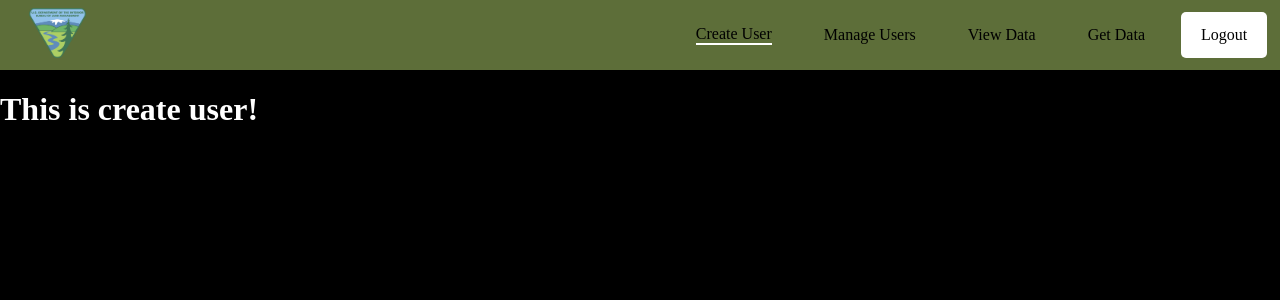
After one commit to kaisser24/BLM_Project, a Flask app: page /create_user in a window 1280 px wide. The commit adds this page. Shown: the top 300 px of the page. Run offline with Flask 3, Linux system fonts and the light colour scheme.

Commit message:
WebApp Update 2/26

```diff
--- a/WebApp/main.py
+++ b/WebApp/main.py
@@ -17,6 +17,17 @@ app = Flask(__name__)
 
 #look for com port for Xbee
 
+@app.route('/')
+def home():
+    return render_template('home.html')
+
+@app.route('/create_user')
+def create_user():
+    return render_template('create_user.html')
+
+@app.route('/manage_users')
+def manage_users():
+    return render_template('manage_users.html')
 
 @app.route('/view_data')
 def view_data():
--- /dev/null
+++ b/WebApp/static/script.js
@@ -0,0 +1,24 @@
+// Wait for the document to be fully loaded
+document.addEventListener("DOMContentLoaded", function () {
+  const xValues = ["8-9:59 AM", "10-11:59 AM", "12-1:59 PM", "2-3:59 PM", "4-5:59 PM", "6-7:59 PM"];
+  const yValues = [12, 32, 44, 24, 15, 8];
+  const barColors = ["red", "green", "blue", "orange", "brown", "purple"];
+
+  new Chart("myChart", {
+      type: "bar",
+      data: {
+          labels: xValues,
+          datasets: [{
+              backgroundColor: barColors,
+              data: yValues
+          }]
+      },
+      options: {
+          legend: { display: false },
+          title: {
+              display: true,
+              text: "Today's Shot Data"
+          }
+      }
+  });
+});
--- a/WebApp/static/style.css
+++ b/WebApp/static/style.css
@@ -0,0 +1,102 @@
+body {
+    background-color: #000000;
+    margin: 0;
+    color: white;
+}
+
+a {
+    color: white;
+    text-decoration: none;
+    background-color: transparent;
+    outline: none; /* Remove outline by default */
+}
+
+a.tab {
+    color: black;
+}
+
+a:hover {
+    color: #b45826;
+    text-decoration: none;
+    box-shadow: none; /* Remove box-shadow if present */
+}
+
+
+nav {
+    overflow: hidden;
+    background-color: #5d6e39;
+    display: flex; /* Use flexbox */
+    justify-content: space-between; /* Space items horizontally */
+    align-items: center; /* Center items vertically */
+    height: 70px;
+}
+
+
+
+nav li {
+    /* float: left; Remove float */
+    margin-right: 16px; /* Add margin for spacing between items */
+}
+
+nav li:last-child {
+    margin-right: 0; /* No margin for the last item */
+}
+
+nav li a {
+    /* Remove any fixed height here */
+    display: block;
+    color: black;
+    text-align: center;
+    /* Padding adjustments: */
+    padding: 14px 0 14px 16px; /* Use margin-bottom for spacing */
+    text-decoration: none;
+    outline: none; /* Remove outline by default */
+    box-sizing: border-box; /* Ensure consistent sizing */
+    position: relative; /* Apply consistent positioning */
+    margin-right: 20px; /* Increase spacing between elements */
+}
+
+nav li a.active::after {
+    content: '';
+    display: block;
+    margin: auto;
+    height: 2px;
+    bottom: auto;
+    width: auto; /* Adjust this to change the width of the border */
+    background: white;
+}
+
+
+nav ul {
+    list-style-type: none;
+    margin: 1%; /* Adjust this if needed */
+    padding: 0;
+    display: flex;
+    align-items: center; /* Ensure vertical centering */
+    justify-content: center; /* Add this for horizontal centering */
+}
+
+nav li a:hover:not(.active) {
+    background-color: transparent !important; /* Override any conflicting styles */
+    color: #b45826; /* Maintain hover color */
+
+}
+
+nav li a.logout {
+    display:inline-block;
+    padding: 8px 20px;
+    margin-right: 5%;
+    background-color: #ffffff;
+    color: black;
+    border-radius: 5px;
+    text-decoration: none;
+    transition: background-color 0.3s;
+    /* Add this line: */
+    line-height: 30px; /* Adjust the value based on your desired height */
+}
+
+
+
+nav li a.logout:hover {
+    background-color: #333; /* Darker background color on hover */
+}
--- a/WebApp/templates/base.html
+++ b/WebApp/templates/base.html
@@ -3,26 +3,22 @@
 <head>
     <meta charset="UTF-8">
     <script src="../static/script.js"></script>
+    <script src="https://cdnjs.cloudflare.com/ajax/libs/Chart.js/2.9.4/Chart.js"></script>
     <link rel="stylesheet" href="{{ url_for('static', filename='style.css') }}">
     <title>{% block title %} {% endblock %}</title>
 </head>
 
 <body>
     <nav>
-        <ul>
-            {% if current_user.is_authenticated %}
-                <div class="welcome-username">
-                    <p>Welcome {{ current_user.name }}!</p>
-                </div>
-                <li><a {% if active_page == 'home' %}class="active"{% endif %} href="/">Home</a></li>
-                <li><a {% if active_page == 'create_shoe' %}class="active"{% endif %} href="/create_shoe">Create</a></li>
-                <li><a {% if active_page == 'view_shoes' %}class="active"{% endif %} href="/read">Read</a></li>
-                <li><a {% if active_page == 'logout' %}class="active"{% endif %} href="/logout">Logout</a></li>
-            {% else %}
-                <li><a {% if active_page == 'home' %}class="active"{% endif %} href="/">Home</a></li>
-                <li><a {% if active_page == 'create_user' %}class="active"{% endif %} href="/create_user">Create User</a></li>
-                <li><a {% if active_page == 'login' %}class="active"{% endif %} href="/login">Login</a></li>
-            {% endif %}
+        <ul class="left">
+            <li><a href="/"><img src="../static/BLM Logo.png" height="50"></a></li>
+        </ul>
+        <ul class="right">
+            <li><a {% if active_page == 'create_user' %}class="active"{% endif %} href="/create_user">Create User</a></li>
+            <li><a {% if active_page == 'manage_users' %}class="active"{% endif %} href="/manage_users">Manage Users</a></li>
+            <li><a {% if active_page == 'view_data' %}class="active"{% endif %} href="/view_data">View Data</a></li>
+            <li><a {% if active_page == 'get_data' %}class="active"{% endif %} href="/get_data">Get Data</a></li>
+            <li><a class="logout" href="/logout">Logout</a></li>
         </ul>
     </nav>
     {% block content %}
--- /dev/null
+++ b/WebApp/templates/create_user.html
@@ -0,0 +1,9 @@
+{% extends 'base.html' %}
+{% set active_page = "create_user" %}
+{% block title %}Create User{% endblock %}
+
+{% block content %}
+    <body>
+        <h1>This is create user!</h1>
+    </body>
+{% endblock %}
```
Also changed, not shown: WebApp/templates/base_copy.html (added, +31 -0 lines), WebApp/templates/get_data_temp.html (added, +11 -0 lines), WebApp/templates/home.html (added, +9 -0 lines), WebApp/templates/manage_users.html (added, +9 -0 lines), WebApp/templates/view_data.html (+8 -32 lines), WebApp/static/BLM Logo.png (added).
